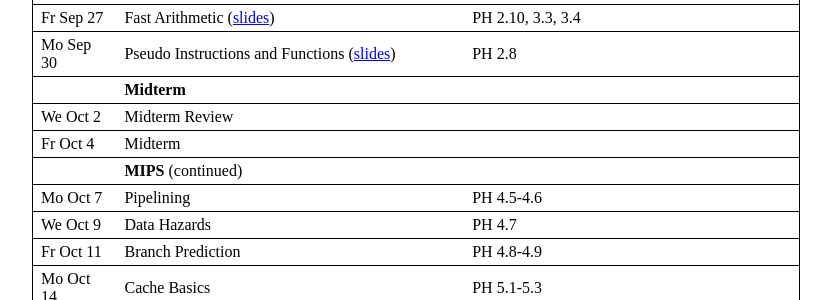
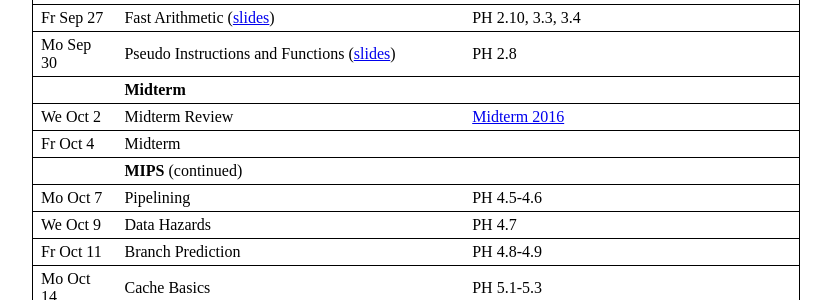
Before and after one commit to jhucsf/fall2019, a Jekyll site: the page built from index.md, in a window 1280 px wide and 900 px high, scrolled down 1547 px. Shown: the part 152-452 px from the top of the window, without its empty margins (224-1055 px from the left). Built offline with Jekyll 4.4.1, drawn with Linux system fonts in a browser that asks for light colours.

Commit message:
post fall 2016 midterm

```diff
--- a/index.md
+++ b/index.md
@@ -74,7 +74,7 @@
 Fr Sep 27 | Fast Arithmetic ([slides](lec/lec13.pdf))                          | PH 2.10, 3.3, 3.4
 Mo Sep 30  | Pseudo Instructions and Functions ([slides](lec/lec14.pdf))        | PH 2.8
           | **Midterm**
-We Oct 2 | Midterm Review                            |
+We Oct 2 | Midterm Review                            | [Midterm 2016](res/midterm2016.pdf)
 Fr Oct 4 | Midterm
           | **MIPS** (continued)
 Mo Oct 7  | Pipelining                                | PH 4.5-4.6
```
Also changed, not shown: 1 other file.
